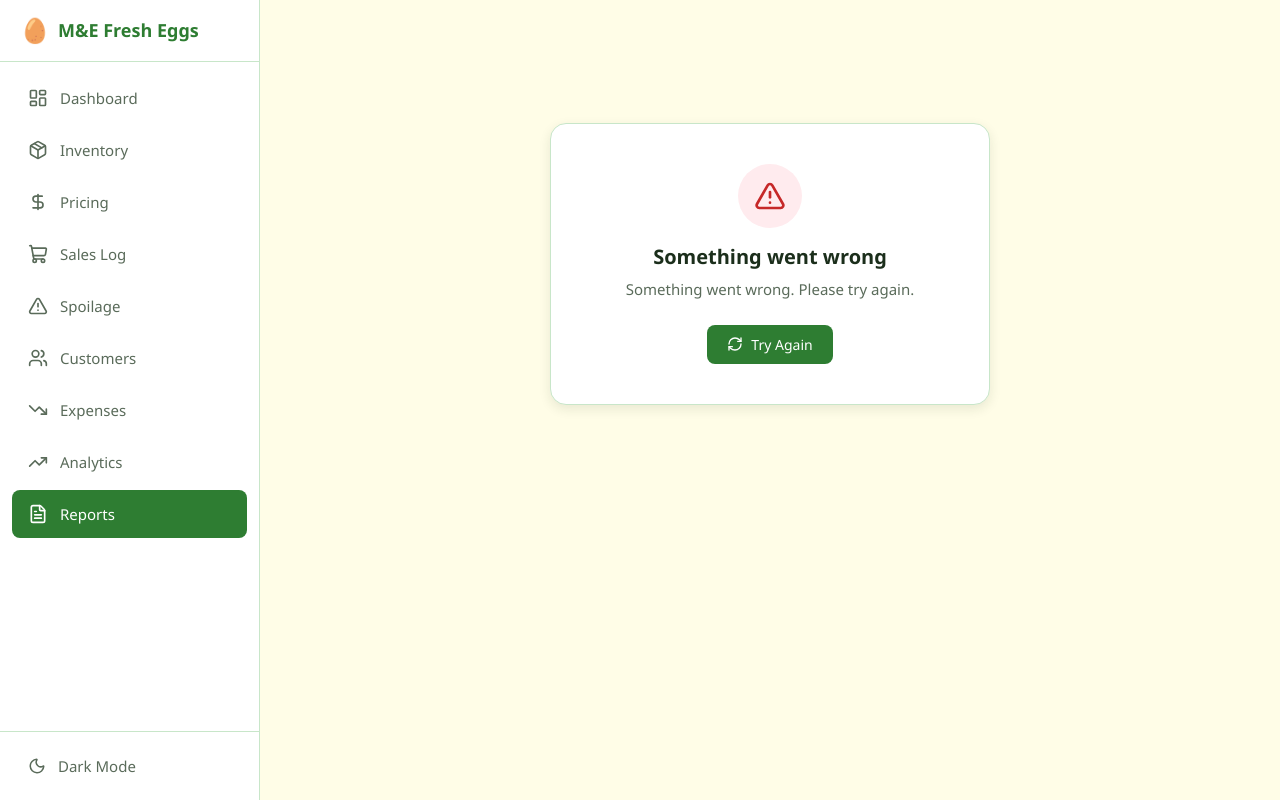
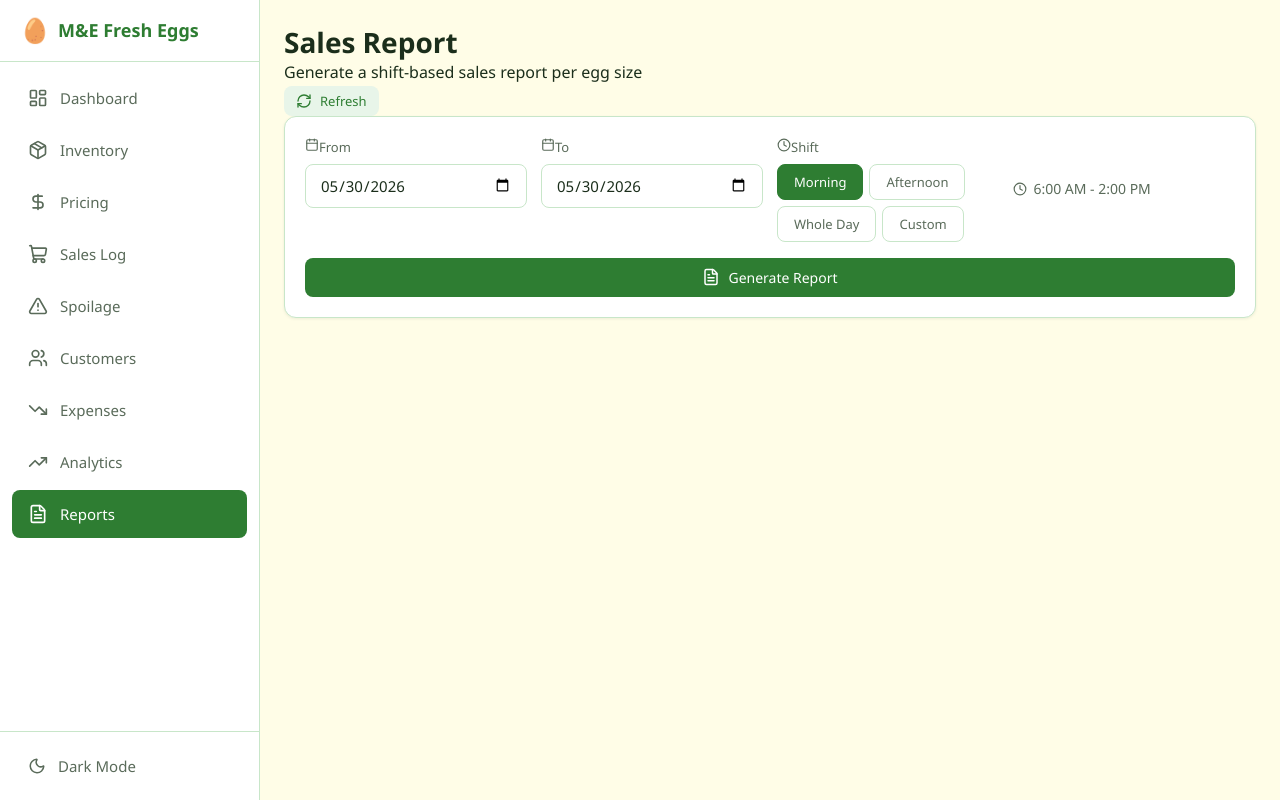
Before and after one commit to mack0y/M-EFresheggs, a React (Vite) app: page /reports in a window 1280 px wide. Built offline with nearby package versions, Linux system fonts and the light colour scheme.

Commit message:
Fix Reports.jsx declaration order, add deploy with spoilage & customers tables

```diff
--- a/src/components/Reports.jsx
+++ b/src/components/Reports.jsx
@@ -172,6 +172,8 @@ export default function Reports() {
     return `${h12}:${m} ${ampm}`;
   }
 
+  const processed = processReport();
+
   const totalExpenses = reportExpenses.reduce(
     (sum, e) => sum + parseFloat(e.amount || 0),
     0
@@ -183,7 +185,6 @@ export default function Reports() {
     const cat = e.category;
     expenseByCategory[cat] = (expenseByCategory[cat] || 0) + parseFloat(e.amount || 0);
   });
-  const processed = processReport();
 
   return (
     <div className="fade-in">
```
